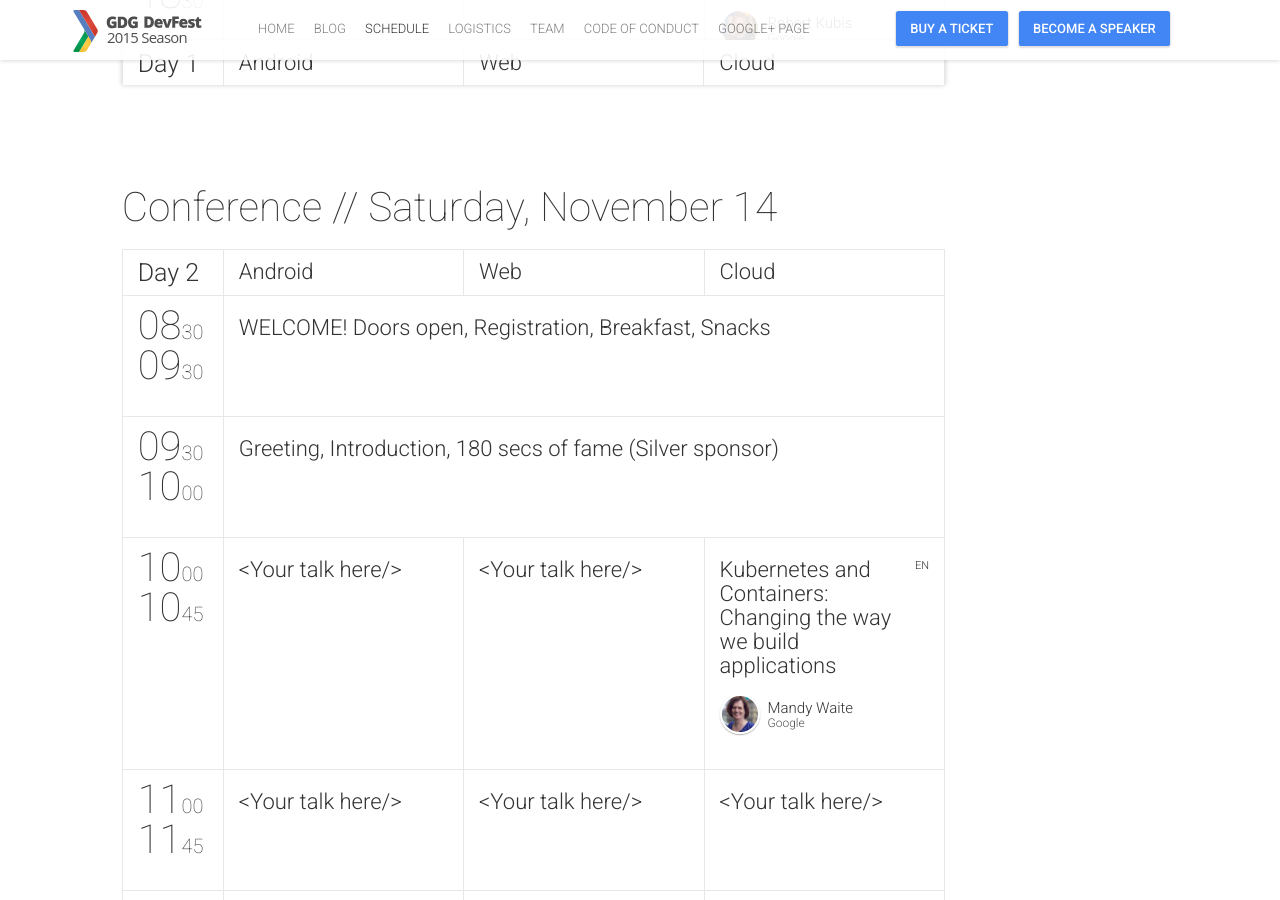
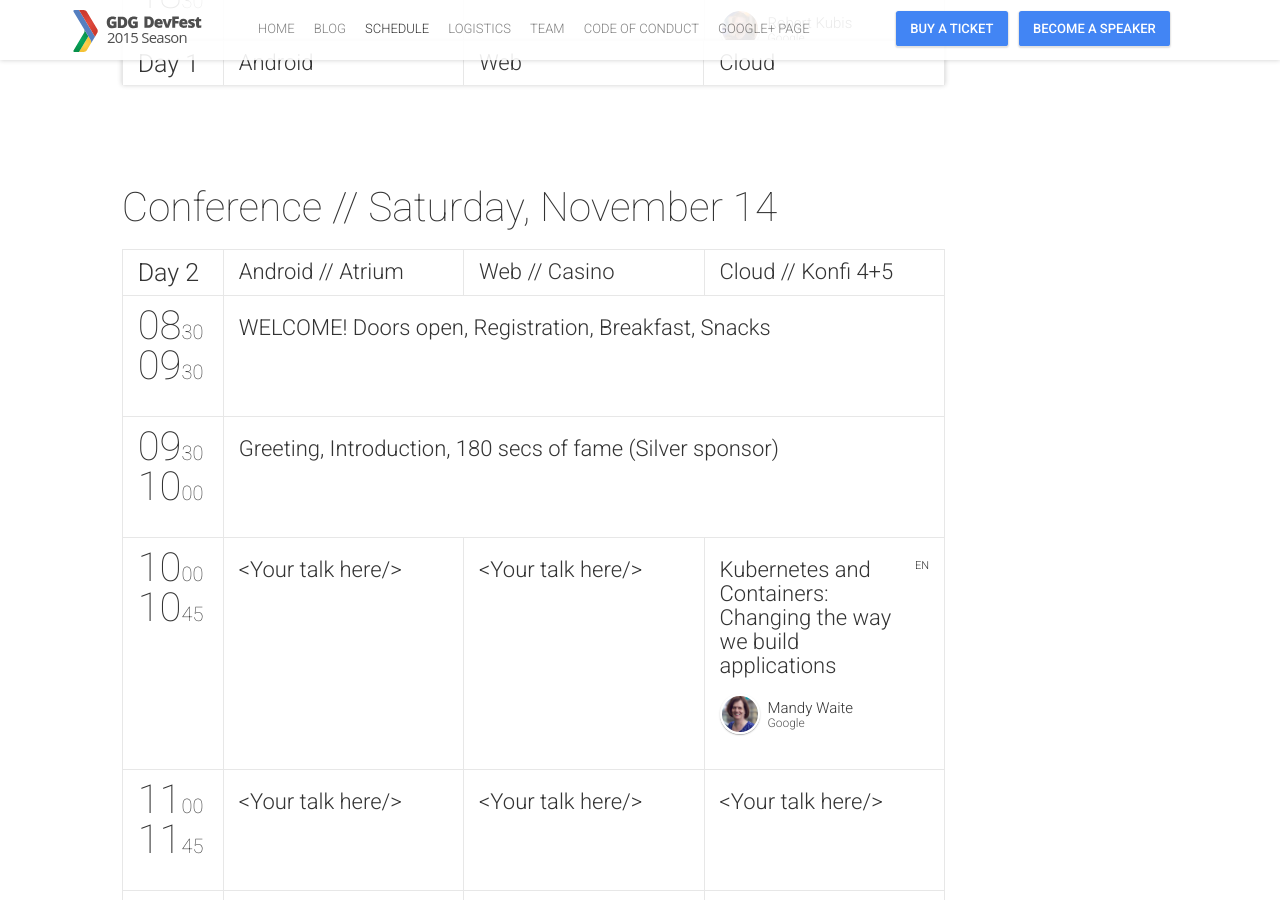
Before and after one commit to devfest-berlin/2015.devfest-berlin.de, a Jekyll site: the page built from schedule.html, in a window 1280 px wide and 900 px high, scrolled down 899 px. Built offline with Jekyll 4.4.1, drawn with Linux system fonts in a browser that asks for light colours; nearby versions of some CDN libraries; comment, search, counter and statistics services are not loaded.

Commit message:
Add room assignments to track name

```diff
--- a/_data/schedule.yml
+++ b/_data/schedule.yml
@@ -25,9 +25,9 @@
   date: "2015-11-14"
   dateReadable: "Conference // Saturday, November 14"
   tracks:
-    - {title: "Android", color: "#99cc00"}
-    - {title: "Web", color: "#ff8800"}
-    - {title: "Cloud", color: "#3366cc"}
+    - {title: "Android // Atrium", color: "#99cc00"}
+    - {title: "Web // Casino", color: "#ff8800"}
+    - {title: "Cloud // Konfi 4+5", color: "#3366cc"}
   timeslots:
     - {
     	startTime: "08:30",
```
